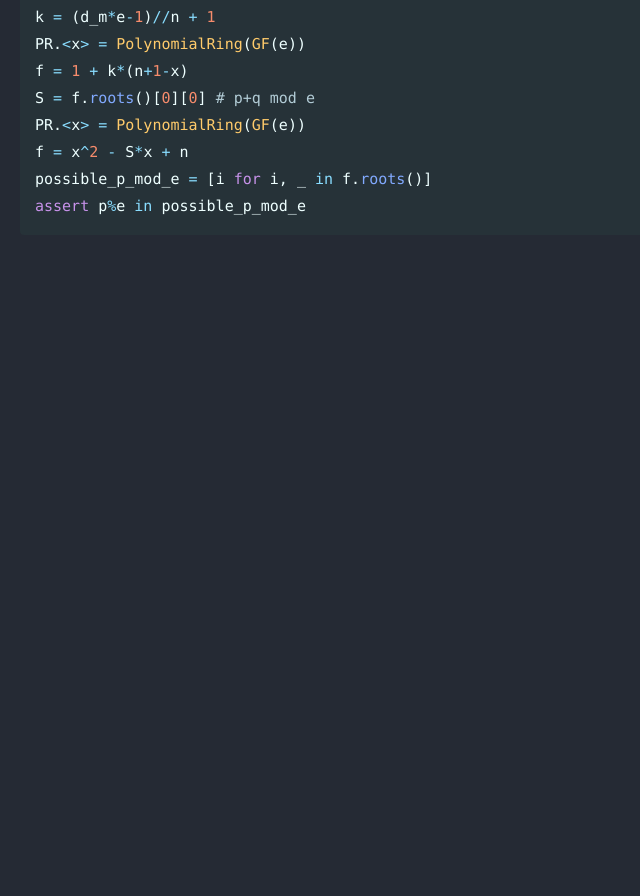
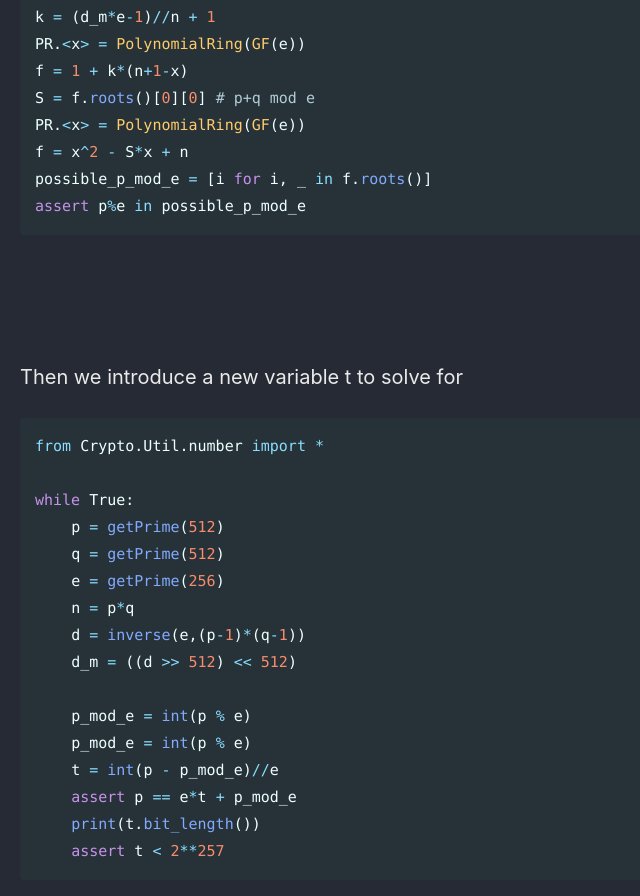
Before and after one commit to Connor-McCartney/Connor-McCartney.github.io, a Jekyll site: the page built from _pages/cryptography/rsa/SUrsa-SUCTF2025.md, in a window 1280 px wide and 900 px high, scrolled down 1298 px. Shown: the top 896 px of the window, without its empty margins (0-640 px from the left). Built offline with Jekyll 4.4.1, drawn with Linux system fonts in a browser that asks for light colours; cached includes are drawn as plain includes; before the commit the page ends 1690 px from its top, so only the background shows below that.

Commit message:
Update SUrsa-SUCTF2025.md

````diff
--- a/_pages/cryptography/rsa/SUrsa-SUCTF2025.md
+++ b/_pages/cryptography/rsa/SUrsa-SUCTF2025.md
@@ -61,3 +61,24 @@ assert p%e in possible_p_mod_e
 <br>
 
 <br>
+
+Then we introduce a new variable t to solve for
+
+```python
+from Crypto.Util.number import *
+
+while True:
+    p = getPrime(512)
+    q = getPrime(512)
+    e = getPrime(256)
+    n = p*q
+    d = inverse(e,(p-1)*(q-1))
+    d_m = ((d >> 512) << 512)
+
+    p_mod_e = int(p % e)
+    p_mod_e = int(p % e)
+    t = int(p - p_mod_e)//e
+    assert p == e*t + p_mod_e
+    print(t.bit_length())
+    assert t < 2**257
+```
````
